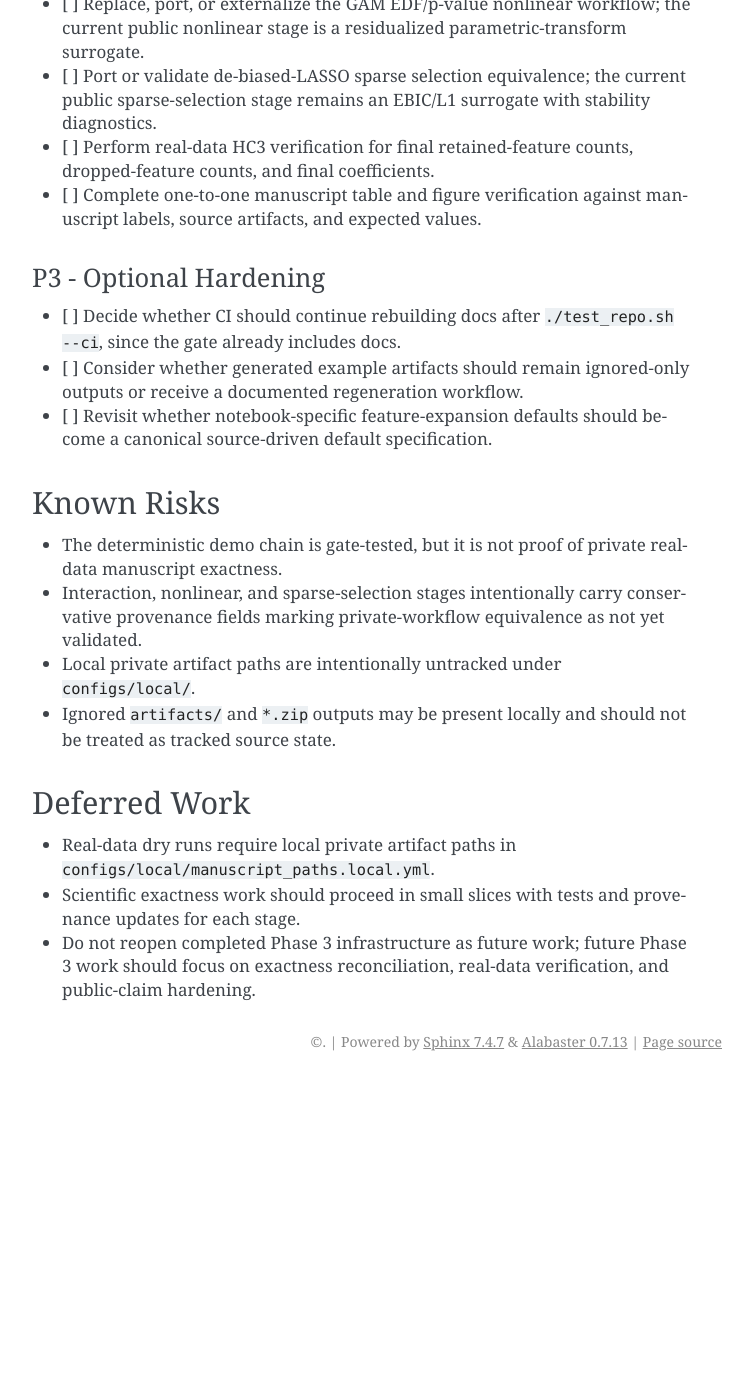
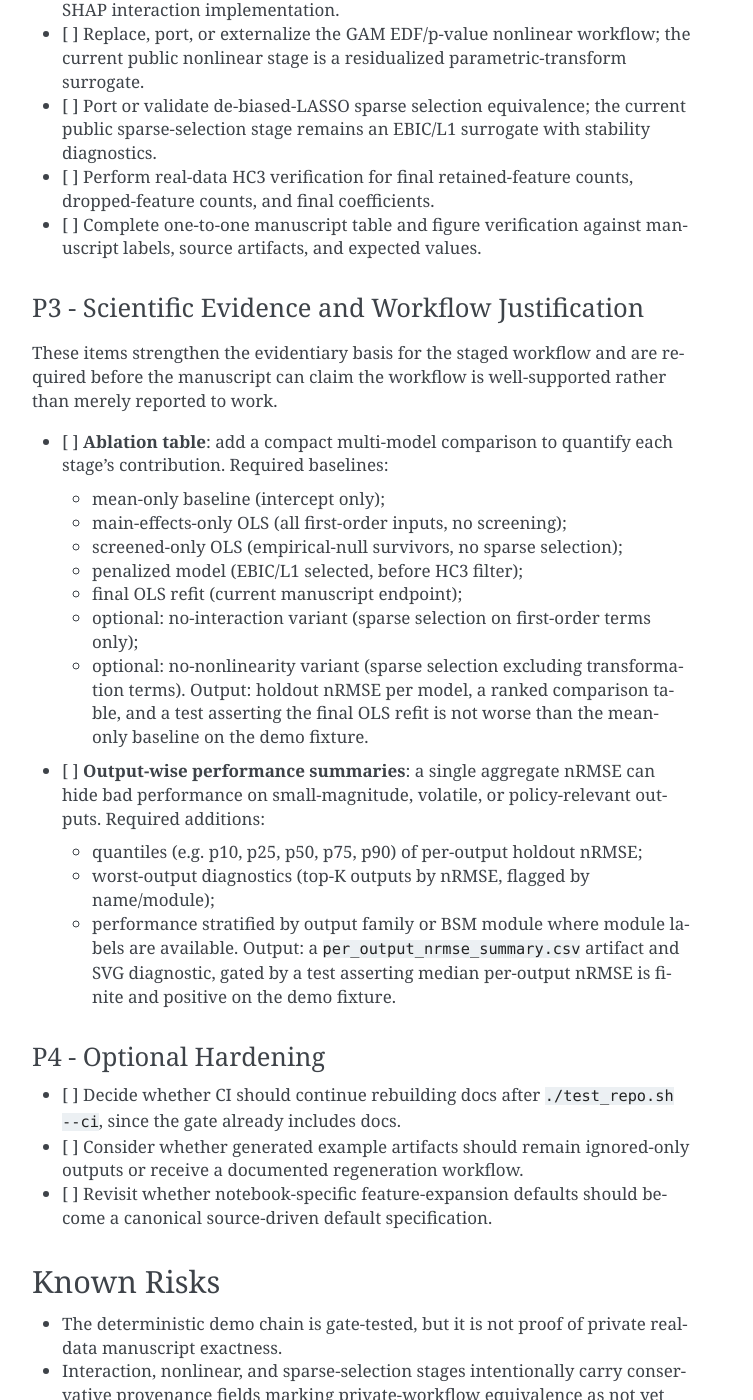
Before and after one commit to NatLabRockies/rfm-pipeline, a Sphinx documentation site: the page built from docs/ENGINEERING_MANIFEST.md, in a window 1280 px wide and 1400 px high, scrolled down 2836 px. Shown: the whole window, without its empty margins (388-1141 px from the left). Built offline with Sphinx 7.4.7, drawn with Linux system fonts in a browser that asks for light colours; before the commit the page ends 3917 px from its top, so only the background shows below that; some of the changed text lies outside the part shown.

Commit message:
test: add sparse-selection CI/local parity guardrail and update manifest (#6)
Co-authored-by: Dylan Hettinger <dylan.hettinger@nrel.gov>

```diff
--- a/docs/ENGINEERING_MANIFEST.md
+++ b/docs/ENGINEERING_MANIFEST.md
@@ -50,9 +50,9 @@ transient cleanup are intended.
 
 ## Latest Validation Record
 
-- `./test_repo.sh --check`: passed after adding this manifest and its contract tests.
-- GitHub Actions CI run for PR #2: passed before merge.
-- Pre-commit hooks and the pre-push full repository gate passed before PR #2 was opened.
+- `./test_repo.sh --check`: passed on `codex/sparse-selection-guardrail` after adding guardrail
+  test and manifest updates.
+- GitHub Actions CI run for PR #5: passed before merge (commit `64a97e1`).
 
 ## Completed Work
 
@@ -83,7 +83,10 @@ transient cleanup are intended.
 - [x] Align CI around the local repository gate.
 - [x] Add this engineering manifest as the authoritative planning document.
 - [x] Run and record a fresh full `./test_repo.sh --check` after manifest changes.
-- [ ] Keep planning docs synchronized when manuscript-stage status changes.
+- [x] Keep planning docs synchronized when manuscript-stage status changes.
+- [x] Add explicit CI/local parity guardrail test for demo sparse-selection
+  `final_stable_support` non-emptiness with diagnostic failure messages
+  (`test_demo_sparse_selection_final_stable_support_nonempty_ci_parity_guard`).
 
 ### P1 - Release-Hardening And Public Contract Stability
 
@@ -108,7 +111,34 @@ transient cleanup are intended.
 - [ ] Complete one-to-one manuscript table and figure verification against manuscript labels,
   source artifacts, and expected values.
 
-### P3 - Optional Hardening
+### P3 - Scientific Evidence and Workflow Justification
+
+These items strengthen the evidentiary basis for the staged workflow and are required before the
+manuscript can claim the workflow is well-supported rather than merely reported to work.
+
+- [ ] **Ablation table**: add a compact multi-model comparison to quantify each stage's contribution.
+  Required baselines:
+
+  - mean-only baseline (intercept only);
+  - main-effects-only OLS (all first-order inputs, no screening);
+  - screened-only OLS (empirical-null survivors, no sparse selection);
+  - penalized model (EBIC/L1 selected, before HC3 filter);
+  - final OLS refit (current manuscript endpoint);
+  - optional: no-interaction variant (sparse selection on first-order terms only);
+  - optional: no-nonlinearity variant (sparse selection excluding transformation terms).
+    Output: holdout nRMSE per model, a ranked comparison table, and a test asserting the final OLS
+    refit is not worse than the mean-only baseline on the demo fixture.
+
+- [ ] **Output-wise performance summaries**: a single aggregate nRMSE can hide bad performance on
+  small-magnitude, volatile, or policy-relevant outputs. Required additions:
+
+  - quantiles (e.g. p10, p25, p50, p75, p90) of per-output holdout nRMSE;
+  - worst-output diagnostics (top-K outputs by nRMSE, flagged by name/module);
+  - performance stratified by output family or BSM module where module labels are available.
+    Output: a `per_output_nrmse_summary.csv` artifact and SVG diagnostic, gated by a test asserting
+    median per-output nRMSE is finite and positive on the demo fixture.
+
+### P4 - Optional Hardening
 
 - [ ] Decide whether CI should continue rebuilding docs after `./test_repo.sh --ci`, since the gate
   already includes docs.
```
Also changed, not shown: 2 other files.
